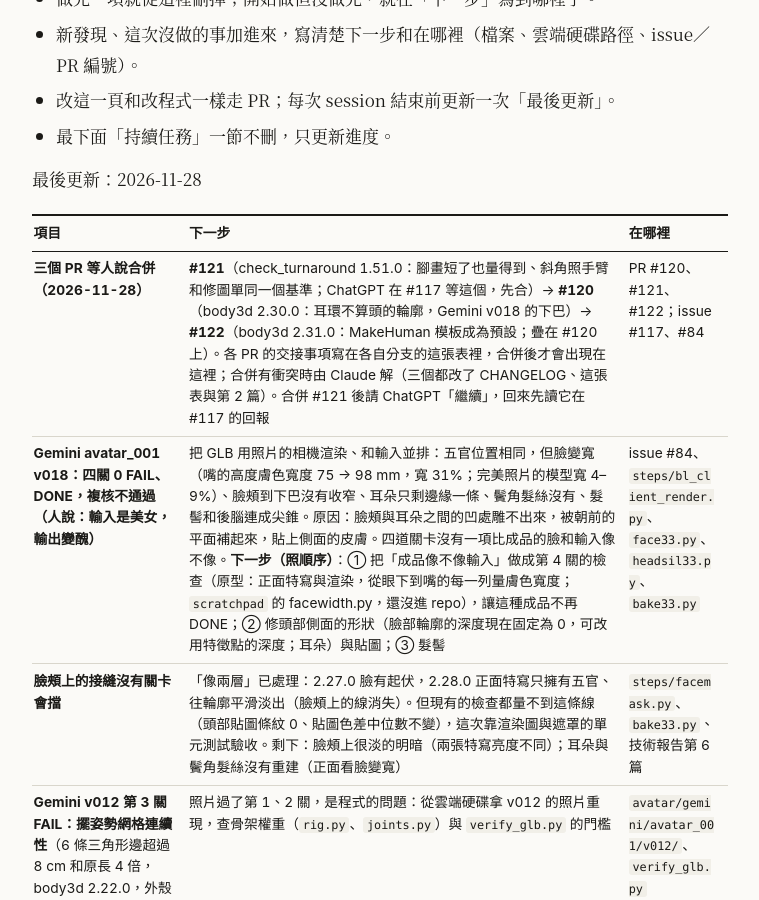
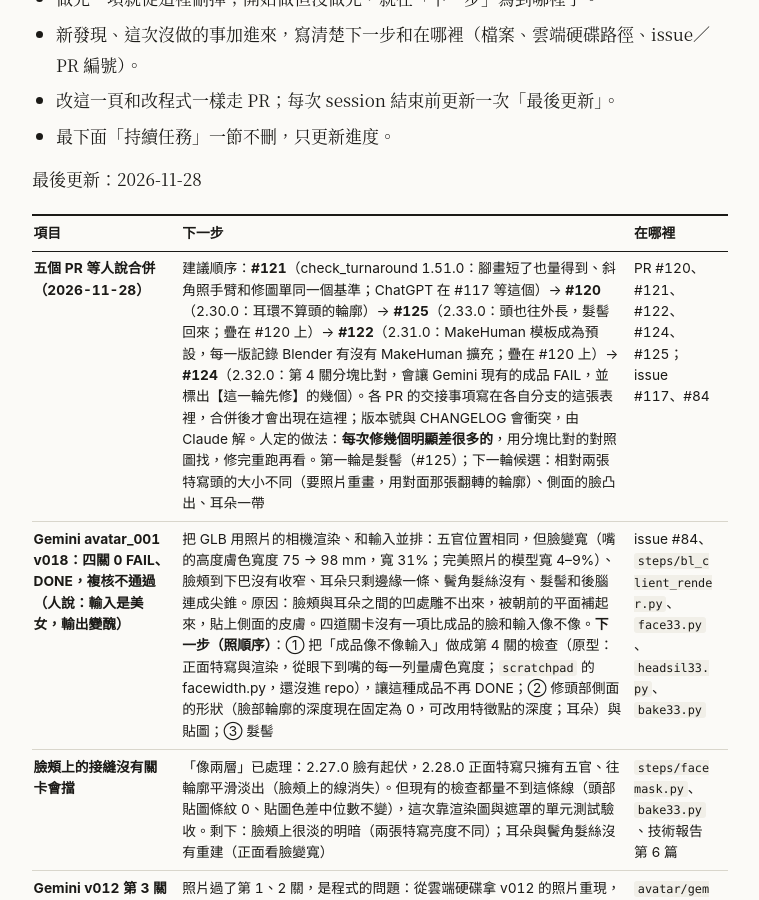
Before and after one commit to WangChengYeh/Avatar, a Jekyll site: the page built from docs/Handoff.md, in a window 1280 px wide and 900 px high, scrolled down 326 px. Shown: the whole window, without its empty margins (260-1019 px from the left). Built offline with Jekyll 4.4.1, drawn with Linux system fonts in a browser that asks for light colours; our own code applies the rules of GitHub Pages for plain Markdown files.

Commit message:
[Claude] Handoff: five pull requests wait for the merge word, and how to go on (a few worst parts each round)
Agent: Claude
Co-Authored-By: Claude Fable 5.2 <noreply@anthropic.com>

```diff
--- a/docs/Handoff.md
+++ b/docs/Handoff.md
@@ -14,7 +14,7 @@
 
 | 項目 | 下一步 | 在哪裡 |
 | --- | --- | --- |
-| **三個 PR 等人說合併（2026-11-28）** | **#121**（check_turnaround 1.51.0：腳畫短了也量得到、斜角照手臂和修圖單同一個基準；ChatGPT 在 #117 等這個，先合）→ **#120**（body3d 2.30.0：耳環不算頭的輪廓，Gemini v018 的下巴）→ **#122**（body3d 2.31.0：MakeHuman 模板成為預設；疊在 #120 上）。各 PR 的交接事項寫在各自分支的這張表裡，合併後才會出現在這裡；合併有衝突時由 Claude 解（三個都改了 CHANGELOG、這張表與第 2 篇）。合併 #121 後請 ChatGPT「繼續」，回來先讀它在 #117 的回報 | PR #120、#121、#122；issue #117、#84 |
+| **五個 PR 等人說合併（2026-11-28）** | 建議順序：**#121**（check_turnaround 1.51.0：腳畫短了也量得到、斜角照手臂和修圖單同一個基準；ChatGPT 在 #117 等這個）→ **#120**（2.30.0：耳環不算頭的輪廓）→ **#125**（2.33.0：頭也往外長，髮髻回來；疊在 #120 上）→ **#122**（2.31.0：MakeHuman 模板成為預設，每一版記錄 Blender 有沒有 MakeHuman 擴充；疊在 #120 上）→ **#124**（2.32.0：第 4 關分塊比對，會讓 Gemini 現有的成品 FAIL，並標出【這一輪先修】的幾個）。各 PR 的交接事項寫在各自分支的這張表裡，合併後才會出現在這裡；版本號與 CHANGELOG 會衝突，由 Claude 解。人定的做法：**每次修幾個明顯差很多的**，用分塊比對的對照圖找，修完重跑再看。第一輪是髮髻（#125）；下一輪候選：相對兩張特寫頭的大小不同（要照片重畫，用對面那張翻轉的輪廓）、側面的臉凸出、耳朵一帶 | PR #120、#121、#122、#124、#125；issue #117、#84 |
 | **Gemini avatar_001 v018：四關 0 FAIL、DONE，複核不通過（人說：輸入是美女，輸出變醜）** | 把 GLB 用照片的相機渲染、和輸入並排：五官位置相同，但臉變寬（嘴的高度膚色寬度 75 → 98 mm，寬 31%；完美照片的模型寬 4–9%）、臉頰到下巴沒有收窄、耳朵只剩邊緣一條、鬢角髮絲沒有、髮髻和後腦連成尖錐。原因：臉頰與耳朵之間的凹處雕不出來，被朝前的平面補起來，貼上側面的皮膚。四道關卡沒有一項比成品的臉和輸入像不像。**下一步（照順序）**：① 把「成品像不像輸入」做成第 4 關的檢查（原型：正面特寫與渲染，從眼下到嘴的每一列量膚色寬度；`scratchpad` 的 facewidth.py，還沒進 repo），讓這種成品不再 DONE；② 修頭部側面的形狀（臉部輪廓的深度現在固定為 0，可改用特徵點的深度；耳朵）與貼圖；③ 髮髻 | issue #84、`steps/bl_client_render.py`、`face33.py`、`headsil33.py`、`bake33.py` |
 | **臉頰上的接縫沒有關卡會擋** | 「像兩層」已處理：2.27.0 臉有起伏，2.28.0 正面特寫只擁有五官、往輪廓平滑淡出（臉頰上的線消失）。但現有的檢查都量不到這條線（頭部貼圖條紋 0、貼圖色差中位數不變），這次靠渲染圖與遮罩的單元測試驗收。剩下：臉頰上很淡的明暗（兩張特寫亮度不同）；耳朵與鬢角髮絲沒有重建（正面看臉變寬） | `steps/facemask.py`、`bake33.py`、技術報告第 6 篇 |
 | **Gemini v012 第 3 關 FAIL：擺姿勢網格連續性**（6 條三角形邊超過 8 cm 和原長 4 倍，body3d 2.22.0，外殼流程） | 照片過了第 1、2 關，是程式的問題：從雲端硬碟拿 v012 的照片重現，查骨架權重（`rig.py`、`joints.py`）與 `verify_glb.py` 的門檻 | `avatar/gemini/avatar_001/v012/`、`verify_glb.py` |
```
